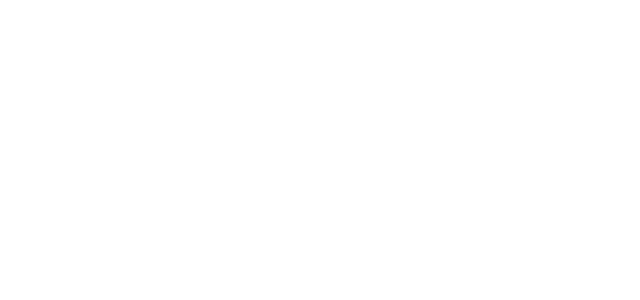
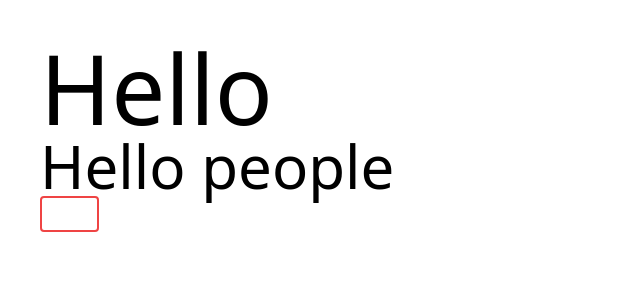
Before and after one commit to Jishnu2608/ShapeAI-BookMyShow, a React (Create React App) app: page / in a window 1280 px wide. Shown: the top 300 px of the page, without its empty margins (0-640 px from the left). Built offline with nearby package versions, Linux system fonts and the light colour scheme.

Commit message:
tailwind css setup complete

```diff
--- a/src/App.css
+++ /dev/null
@@ -1,38 +0,0 @@
-.App {
-  text-align: center;
-}
-
-.App-logo {
-  height: 40vmin;
-  pointer-events: none;
-}
-
-@media (prefers-reduced-motion: no-preference) {
-  .App-logo {
-    animation: App-logo-spin infinite 20s linear;
-  }
-}
-
-.App-header {
-  background-color: #282c34;
-  min-height: 100vh;
-  display: flex;
-  flex-direction: column;
-  align-items: center;
-  justify-content: center;
-  font-size: calc(10px + 2vmin);
-  color: white;
-}
-
-.App-link {
-  color: #61dafb;
-}
-
-@keyframes App-logo-spin {
-  from {
-    transform: rotate(0deg);
-  }
-  to {
-    transform: rotate(360deg);
-  }
-}
--- a/src/App.jsx
+++ b/src/App.jsx
@@ -1,5 +1,13 @@
 function App() {
-  return <div className="App"></div>
+  return <div className="App p-10">
+    <h1 className="text-8xl">Hello</h1>
+    <h1 className="text-6xl hover:text-blue-600">Hello people</h1>
+    <button className="border-2 px-2 py-1 border-blue-500
+    md:border-red-500 md:bg-transparent rounded
+    bg-blue-500 text-white hover:bg-transparent hover:text-blue-600 hover:border-2
+    focus:outline-none outline-none focus:ring focus:border-blue-300">Hello</button>
+  </div>
+
 }
 
 export default App;
```
